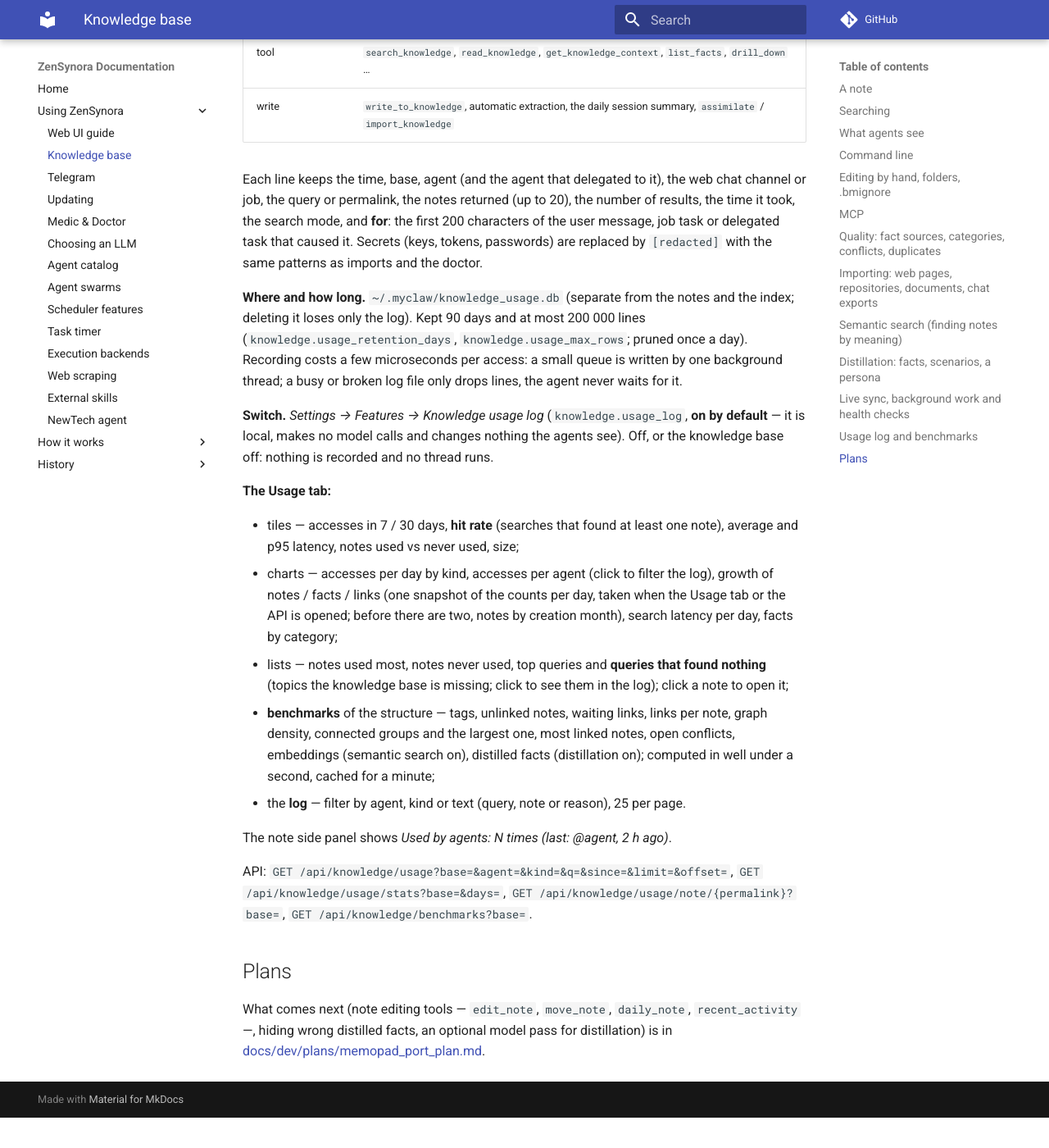
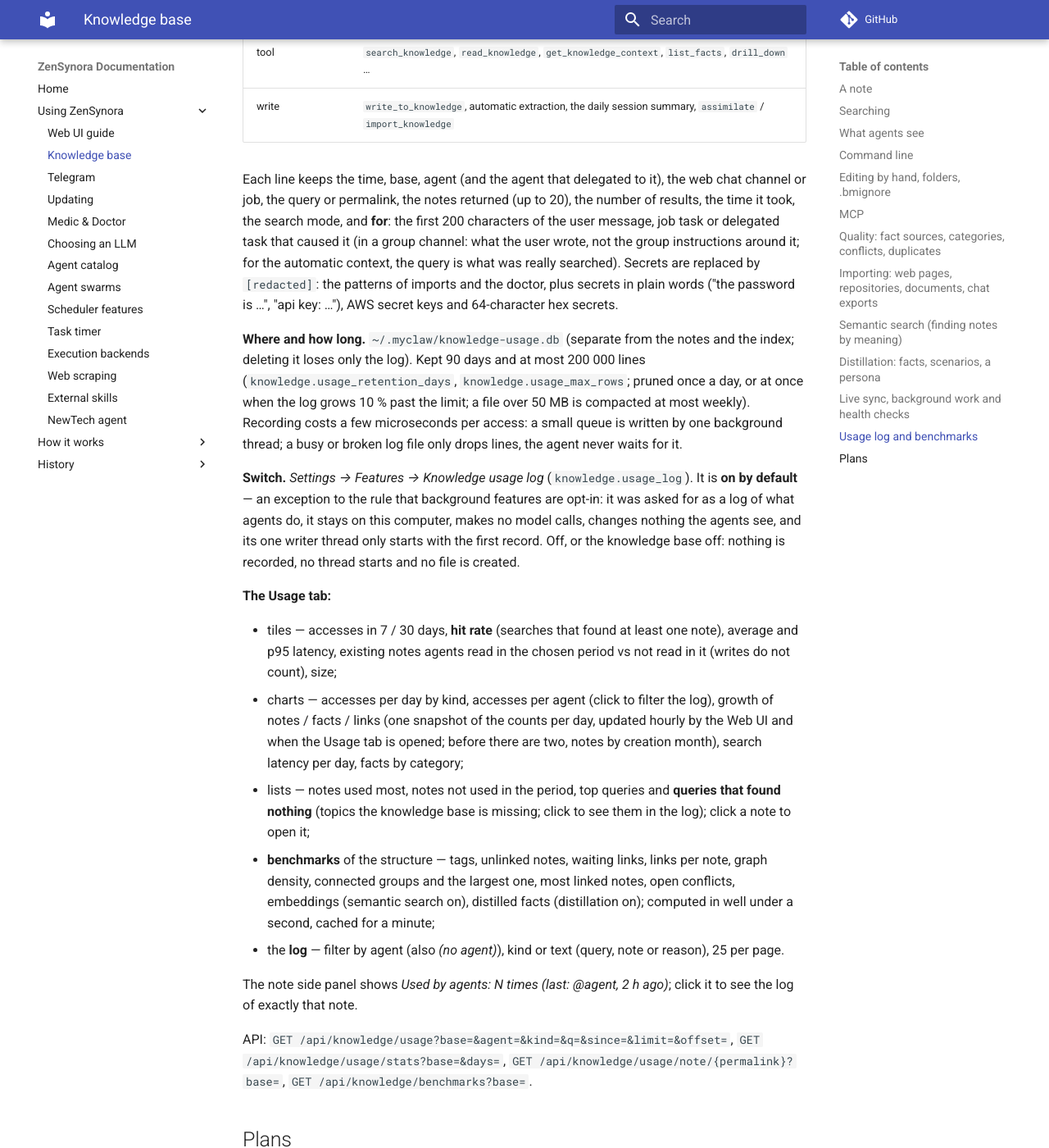
Before and after one commit to adrianx26/zensynora, an MkDocs documentation site: the page built from docs/knowledge_base_guide.md, in a window 1280 px wide and 1400 px high, scrolled down 13639 px. Shown: the whole window at 82% size. Built offline with MkDocs 1.6.1 and Material for MkDocs 9.7.7, drawn with Linux system fonts in a browser that asks for light colours; comment, search, counter and statistics services are not loaded; before the commit the page ends 15002 px from its top, so only the background shows below that.

Commit message:
Docs: usage log default-on exception, redaction, snapshots, worker pool fix
Co-Authored-By: Claude Opus 5.5 <noreply@anthropic.com>
Claude-Session: https://claude.ai/code/session_01RopmtbWsEBAAY7FQTLmNwW

```diff
--- a/docs/knowledge_base_guide.md
+++ b/docs/knowledge_base_guide.md
@@ -502,40 +502,48 @@ Each line keeps the time, base, agent (and the agent that delegated to it), the
 web chat channel or job, the query or permalink, the notes returned (up to 20),
 the number of results, the time it took, the search mode, and **for**: the
 first 200 characters of the user message, job task or delegated task that
-caused it. Secrets (keys, tokens, passwords) are replaced by `[redacted]` with
-the same patterns as imports and the doctor.
+caused it (in a group channel: what the user wrote, not the group instructions
+around it; for the automatic context, the query is what was really searched).
+Secrets are replaced by `[redacted]`: the patterns of imports and the doctor,
+plus secrets in plain words ("the password is …", "api key: …"), AWS secret
+keys and 64-character hex secrets.
 
-**Where and how long.** `~/.myclaw/knowledge_usage.db` (separate from the
+**Where and how long.** `~/.myclaw/knowledge-usage.db` (separate from the
 notes and the index; deleting it loses only the log). Kept 90 days and at most
 200 000 lines (`knowledge.usage_retention_days`, `knowledge.usage_max_rows`;
-pruned once a day). Recording costs a few microseconds per access: a small
+pruned once a day, or at once when the log grows 10 % past the limit; a file
+over 50 MB is compacted at most weekly). Recording costs a few microseconds per access: a small
 queue is written by one background thread; a busy or broken log file only
 drops lines, the agent never waits for it.
 
-**Switch.** *Settings → Features → Knowledge usage log* (`knowledge.usage_log`,
-**on by default** — it is local, makes no model calls and changes nothing the
-agents see). Off, or the knowledge base off: nothing is recorded and no thread
-runs.
+**Switch.** *Settings → Features → Knowledge usage log* (`knowledge.usage_log`).
+It is **on by default** — an exception to the rule that background features
+are opt-in: it was asked for as a log of what agents do, it stays on this
+computer, makes no model calls, changes nothing the agents see, and its one
+writer thread only starts with the first record. Off, or the knowledge base
+off: nothing is recorded, no thread starts and no file is created.
 
 **The Usage tab:**
 
 * tiles — accesses in 7 / 30 days, **hit rate** (searches that found at least
-  one note), average and p95 latency, notes used vs never used, size;
+  one note), average and p95 latency, existing notes agents read in the chosen
+  period vs not read in it (writes do not count), size;
 * charts — accesses per day by kind, accesses per agent (click to filter the
   log), growth of notes / facts / links (one snapshot of the counts per day,
-  taken when the Usage tab or the API is opened; before there are two, notes
-  by creation month), search latency per day, facts by category;
-* lists — notes used most, notes never used, top queries and **queries that
+  updated hourly by the Web UI and when the Usage tab is opened; before there
+  are two, notes by creation month), search latency per day, facts by category;
+* lists — notes used most, notes not used in the period, top queries and **queries that
   found nothing** (topics the knowledge base is missing; click to see them in
   the log); click a note to open it;
 * **benchmarks** of the structure — tags, unlinked notes, waiting links, links
   per note, graph density, connected groups and the largest one, most linked
   notes, open conflicts, embeddings (semantic search on), distilled facts
   (distillation on); computed in well under a second, cached for a minute;
-* the **log** — filter by agent, kind or text (query, note or reason), 25 per
-  page.
+* the **log** — filter by agent (also *(no agent)*), kind or text (query,
+  note or reason), 25 per page.
 
-The note side panel shows *Used by agents: N times (last: @agent, 2 h ago)*.
+The note side panel shows *Used by agents: N times (last: @agent, 2 h ago)*;
+click it to see the log of exactly that note.
 
 API: `GET /api/knowledge/usage?base=&agent=&kind=&q=&since=&limit=&offset=`,
 `GET /api/knowledge/usage/stats?base=&days=`, `GET /api/knowledge/usage/note/{permalink}?base=`,
```
Also changed, not shown: CHANGELOG.md (+10 -1 lines).
